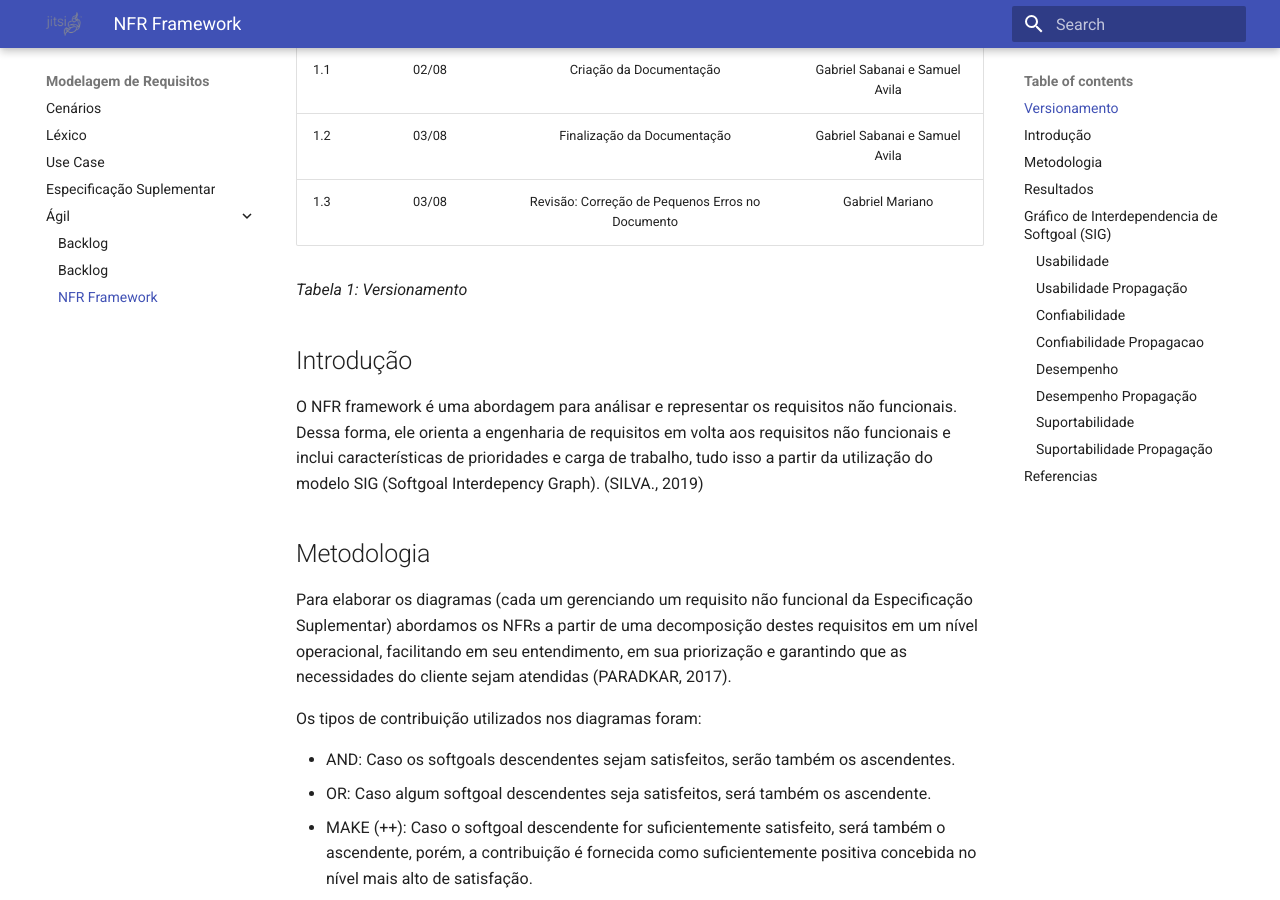
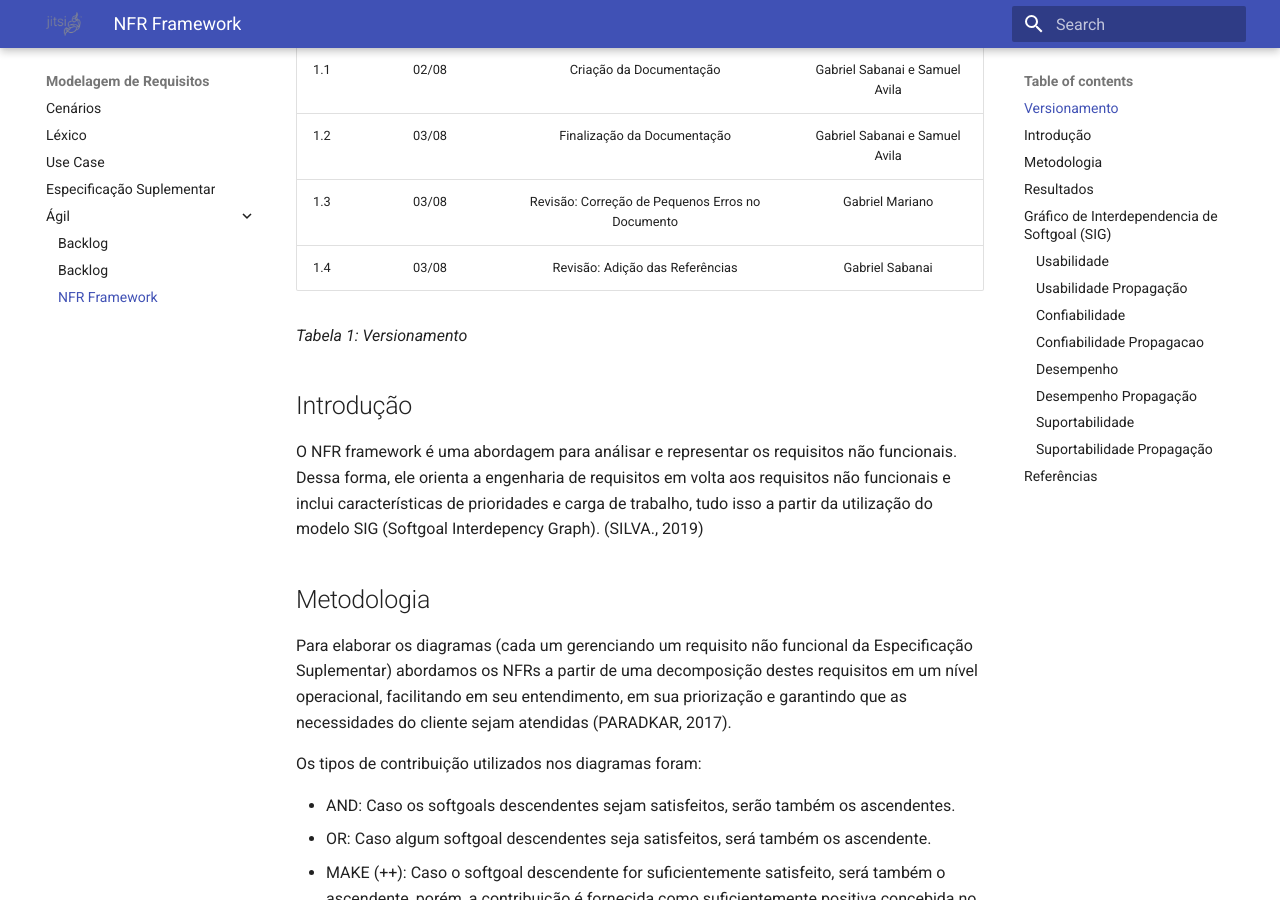
Before and after one commit to gabrielm2q/2022.1-Jitsi-Meet, an MkDocs documentation site: the page built from docs/modelagem/agil/nfr.md, in a window 1280 px wide and 900 px high, scrolled down 343 px. Built offline with MkDocs 1.6.1 and Material for MkDocs 9.7.7, drawn with Linux system fonts in a browser that asks for light colours; some of the changed text lies outside the part shown.

Commit message:
:sparkles: adicao do versionamento

```diff
--- a/docs/modelagem/agil/nfr.md
+++ b/docs/modelagem/agil/nfr.md
@@ -8,6 +8,7 @@
 | 1.1    | 02/08 |               Criação da Documentação                   |  Gabriel Sabanai e Samuel Avila |
 | 1.2    | 03/08 |               Finalização da Documentação                           |  Gabriel Sabanai e Samuel Avila |
 | 1.3    | 03/08 |               Revisão: Correção de Pequenos Erros no Documento                         |  Gabriel Mariano |
+| 1.4    | 03/08 |               Revisão: Adição das Referências                         |  Gabriel Sabanai |
 
 _Tabela 1: Versionamento_
 
@@ -71,7 +72,7 @@ _Imagem 7: NFR Suportabilidade_
 ![Suportabilidade NFR](../../assets/modelagem/suportabilidadenfrpropagacao.jpeg)
 _Imagem 8: NFR Suportabilidade Propagação_
 
-## Referencias
+## Referências
 
   SILVA, Reinaldo Antônio da. NFR4ES: Um Catálogo de Requisitos Não-Funcionais para Sistemas Embarcados. Universidade Federal de Pernambuco, Recife, 2019. 2.4 - NFR Framework.
 
```
